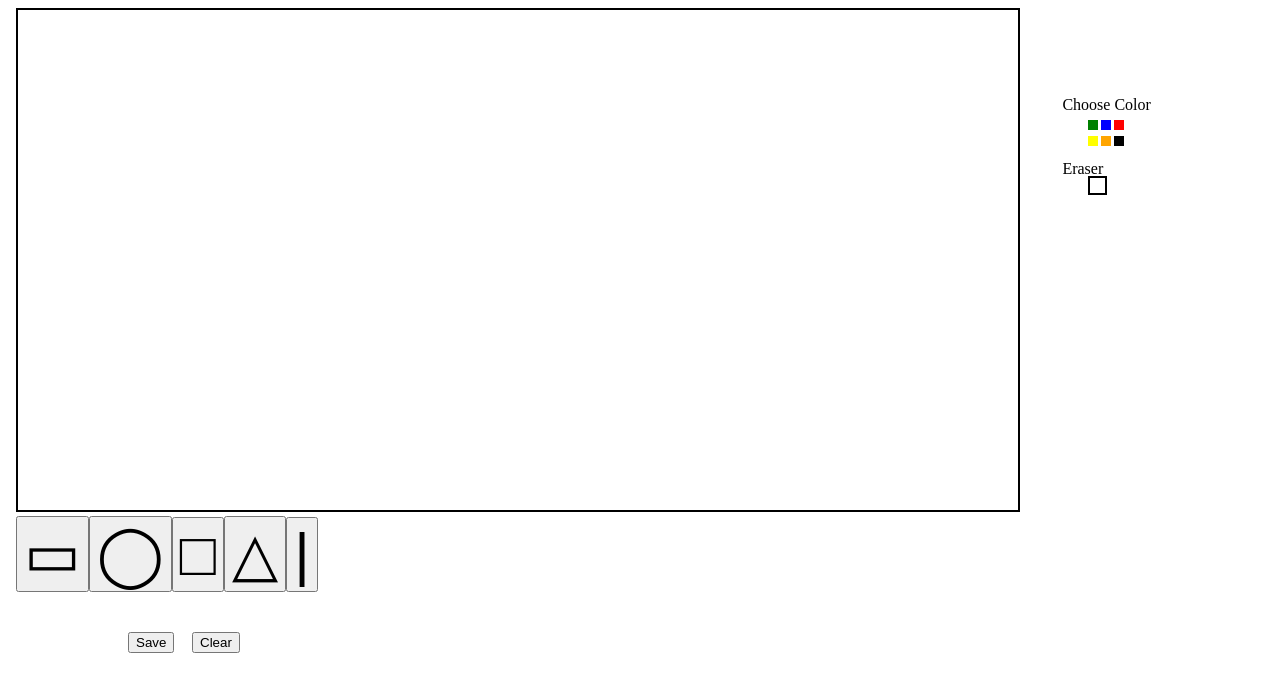
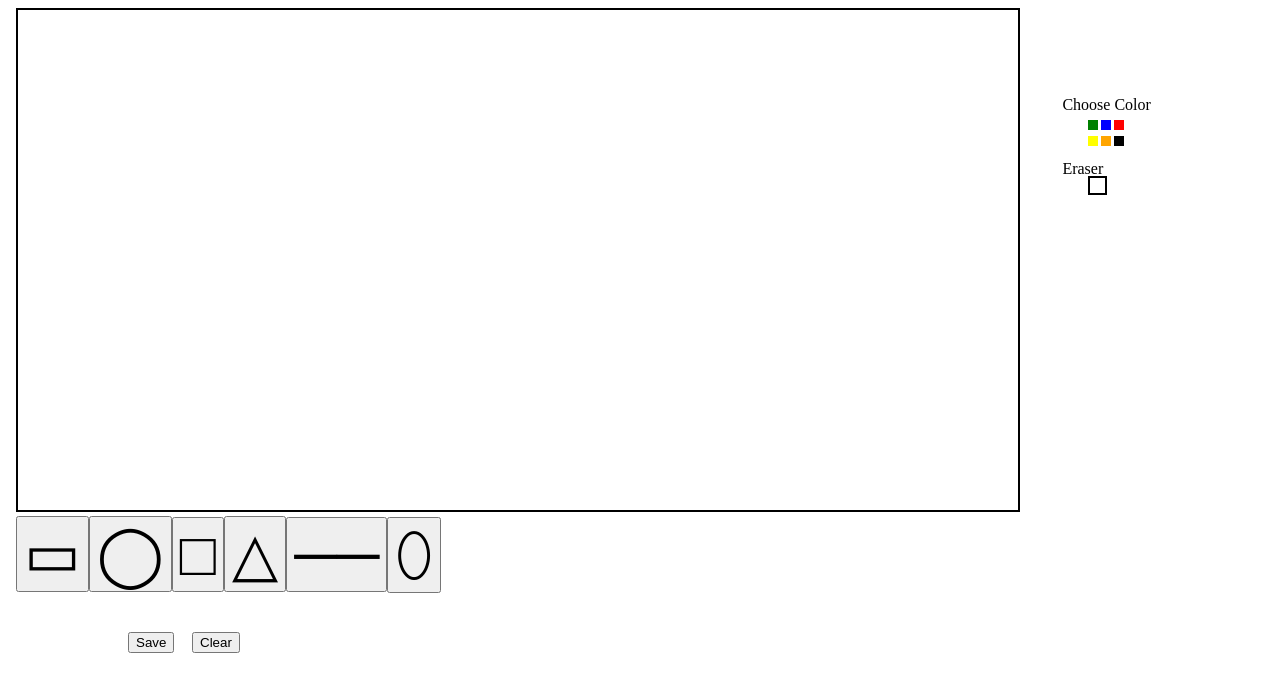
Before and after one commit to 11Norah/Web_Based-Drawing_Program, an Angular app in the folder Frontend/: page / in a window 1280 px wide. Shown: the top 692 px of the page. Built offline with nearby package versions, Linux system fonts and the light colour scheme.

Commit message:
Update app.component.html

```diff
--- a/Frontend/src/app/app.component.html
+++ b/Frontend/src/app/app.component.html
@@ -1,4 +1,3 @@
-
 <head>
   <title>PAINT</title>
 </head>
@@ -17,10 +16,11 @@
     <div style="position:absolute;top:17%;left:87%;width:10px;height:10px;background:black;" id="black" onclick="color(this)"></div>
     <div style="position:absolute;top:20%;left:83%;">Eraser</div>
     <div > <button  (click)="rectangle()"><span style='font-size:60px;'>&#9645;</span></button>
-           <button  onclick="circle()"><span style='font-size:60px;'>&#9711;</span></button>
+         <button  (click)="circle()"><span style='font-size:60px;'>&#9711;</span></button>
       <button  (click)="square()"><span style='font-size:60px;'>&#9633;</span></button>
-        <button  onclick="triangle()"><span style='font-size:60px;'>&#9651;</span></button>
-       <button  (click)="line()"><span style='font-size:60px;'>&#x7C;</span></button></div>
+      <button  (click)="triangle()"><span style='font-size:60px;'>&#9651;</span></button>
+     <button  (click)="line()"><span style='font-size:60px;'>──</span></button>
+     <button  (click)="ellipse()"><span style='font-size:60px;'>&#11055;</span></button></div>
     <div style="position:absolute;top:22%;left:85%;width:15px;height:15px;background:white;border:2px solid;" id="white" onclick="color(this)"></div>
     <img style="position:absolute;top:10%;left:52%;" style="display:none;">
     <button value="save"  size="35" onclick="save()" style="position:absolute;top:79%;left:10%;">Save</button>
```
Lines whose indentation alone changed are shown as unchanged.
